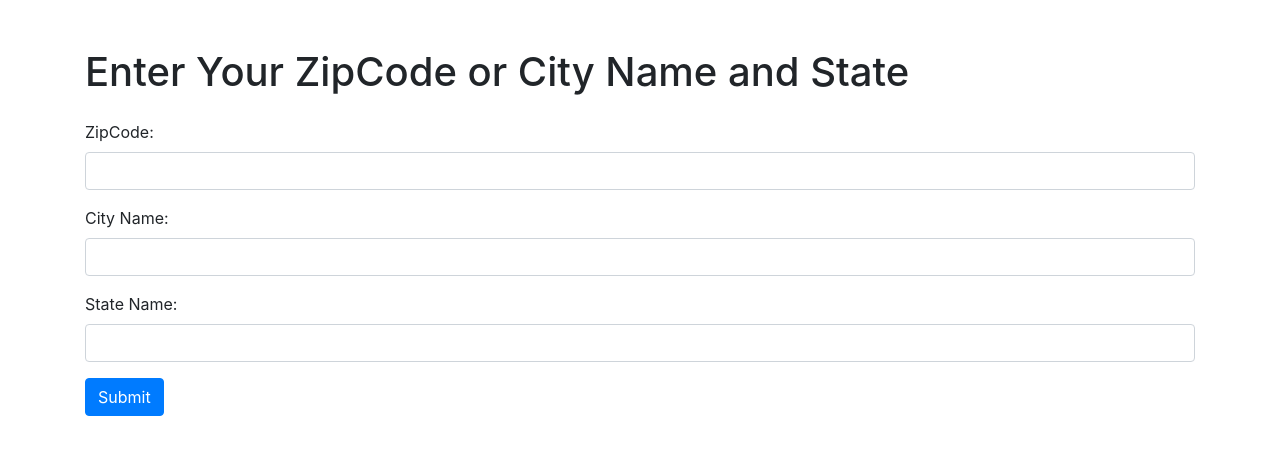
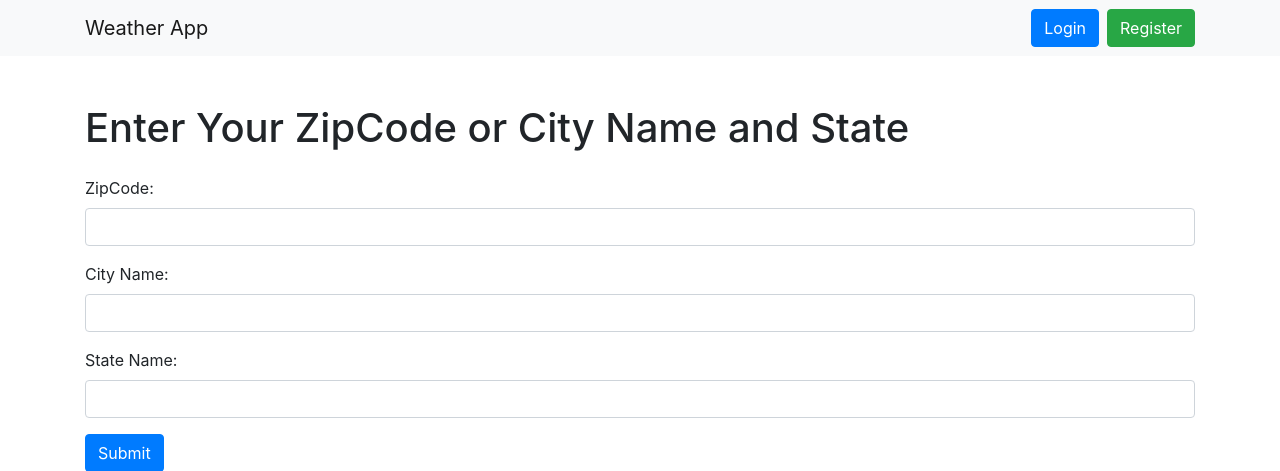
Before and after one commit to oliverthen/wx-app, a FastAPI app: template templates/index.html in a window 1280 px wide. Shown: the top 471 px of the page. Run offline with FastAPI, Linux system fonts and the light colour scheme; the template is opened without the code that fills it, so the values that code supplies are empty; some libraries are stand-ins or nearby versions.

Commit message:
Register and Login Buttons Added

```diff
--- a/templates/index.html
+++ b/templates/index.html
@@ -7,6 +7,17 @@
 	<link rel="stylesheet" href="https://stackpath.bootstrapcdn.com/bootstrap/4.5.2/css/bootstrap.min.css">
 </head>
 <body>
+
+	<nav class="navbar navbar-expand-lg navbar-light bg-light">
+		<div class="container">
+			<a class="navbar-brand" href="#">Weather App</a>
+			<div class="d-flex">
+				<button class="btn btn-primary mr-2" onclick="location.href='/login'">Login</button>
+				<button class="btn btn-success" onclick="location.href='/register'">Register</button>
+			</div>
+		</div>
+	</nav>
+
 	<div class="container mt-5">
 		<h1 class="mb-4">Enter Your ZipCode or City Name and State</h1>
 		<form id="locationForm" action="/process_zip_or_city" method="post">
--- a/templates/weather.html
+++ b/templates/weather.html
@@ -7,6 +7,7 @@
 </head>
 
 <body>
+
 	<div class="container mt-5">
 		<h1>Weather Info</h1>
 		<div class="row">
```
